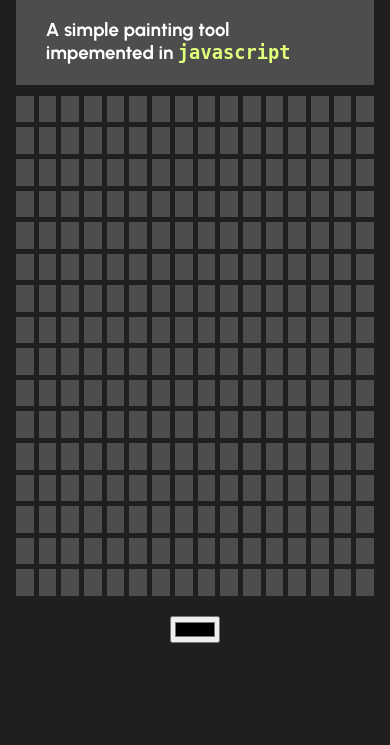
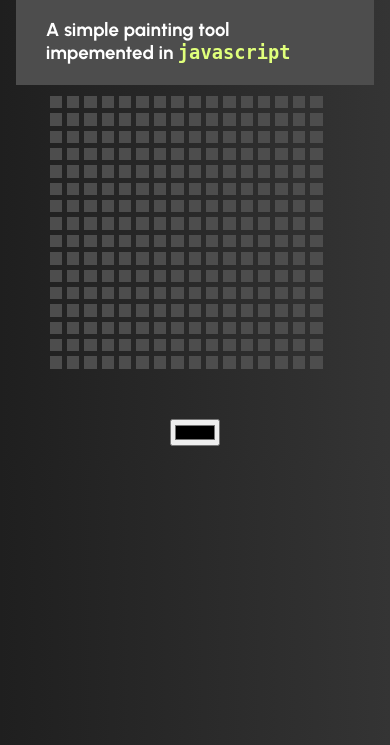
Before and after one commit to kushagra-xo/mypaint, a plain HTML site: page index.html in a window 390 px wide. Shown: the part 99-844 px from the top of the page. Drawn offline with Linux system fonts and the light colour scheme.

Commit message:
fixing aspect ratio on phones

```diff
--- a/css/main.css
+++ b/css/main.css
@@ -2,7 +2,7 @@
 
 body{
   display: flex;
-  background: #1f1f1f;
+  background: linear-gradient(to right, #1f1f1f, #343434);
   flex-flow: column nowrap;
   padding: 2%;
   color: white;
@@ -11,8 +11,8 @@ body{
 main{
   display: flex;
   flex-flow: row wrap;
-  gap: 20px;
-  justify-content: space-around;
+  gap: 50px;
+  justify-content: space-evenly;
   align-items: center;
 }
 
@@ -28,13 +28,16 @@ header{
 
 #board{
   display: grid;
-  width: 500px;
-  height: 500px;
+  height: 70vmin;
+  aspect-ratio: 1;
   gap: 5px;
+  margin-right: 5%;
 }
 
 .boardCell{
   background: #4d4d4d;
+  width: 100%;
+  padding-top: 100%; /* Maintain a 1:1 aspect ratio */
 }
 
 #js{
```
